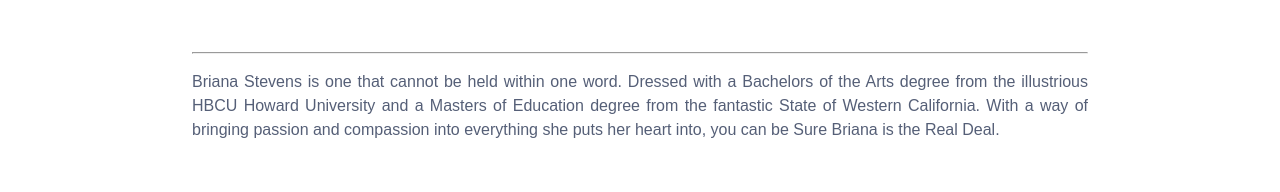
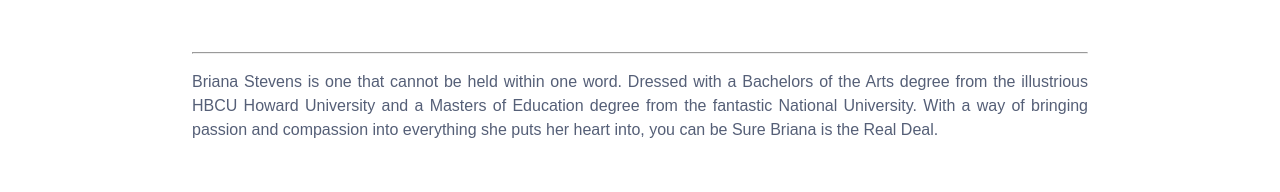
Before and after one commit to JustSpokenCodes/crownyourrights, a React (Create React App) app in the folder crownyr/: page /about in a window 1280 px wide. Shown: the part 185-377 px from the top of the page. Built offline with nearby package versions, Linux system fonts and the light colour scheme.

Commit message:
Correct college

```diff
--- a/crownyr/src/components/About.js
+++ b/crownyr/src/components/About.js
@@ -17,7 +17,7 @@
                 <h1 className='card-title'> So You Want To Know Who I Am</h1>
                 <hr />
                 <p>
-                    Briana Stevens is one that cannot be held within one word. Dressed with a Bachelors of the Arts degree from the illustrious HBCU Howard University and a Masters of Education degree from the fantastic State of Western California. With a way of bringing passion and compassion into everything she puts her heart into, you can be Sure Briana is the Real Deal.
+                    Briana Stevens is one that cannot be held within one word. Dressed with a Bachelors of the Arts degree from the illustrious HBCU Howard University and a Masters of Education degree from the fantastic National University. With a way of bringing passion and compassion into everything she puts her heart into, you can be Sure Briana is the Real Deal.
                 </p>
             </section>
             <section className='card'>
--- a/crownyr/src/components/Home.js
+++ b/crownyr/src/components/Home.js
@@ -11,7 +11,7 @@
         <section>
             <p>Coming Soon...</p>
             <h1><b>C</b><i>rown</i> <b>Y</b><i>our</i> <b>R</b><i>ights</i></h1>
-            <button id="custom-btn" class='crown-button'><span>Come</span>And Lets Work</button>
+            <button id="custom-btn" class='crown-button'><span>Come</span> And Lets Work</button>
         </section>
     </div>
     )
```
